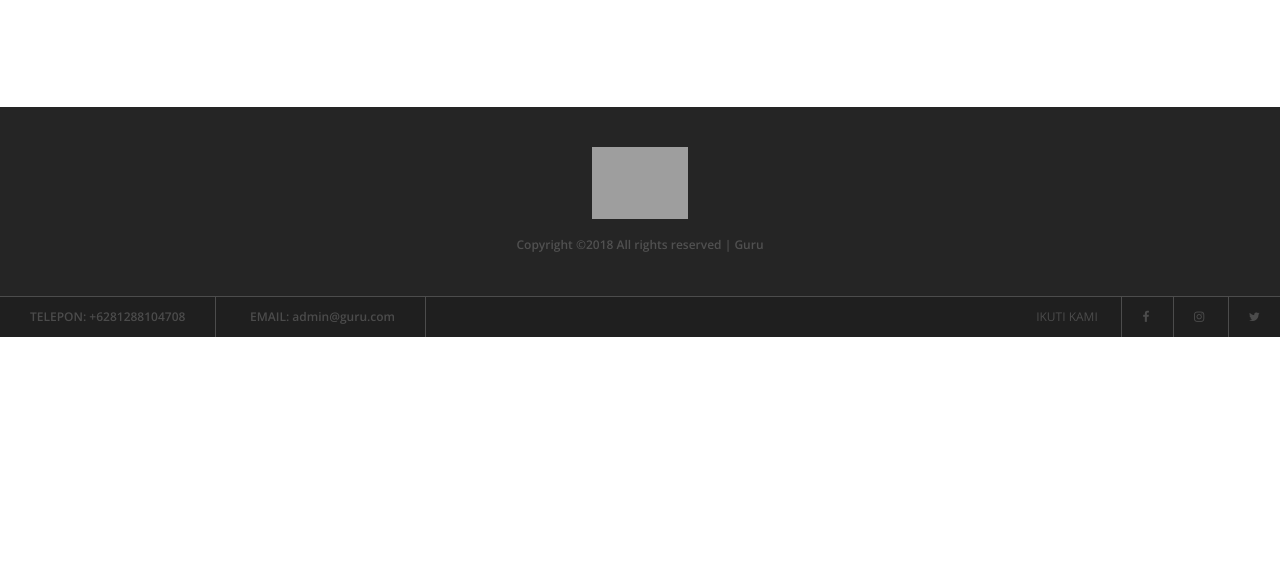
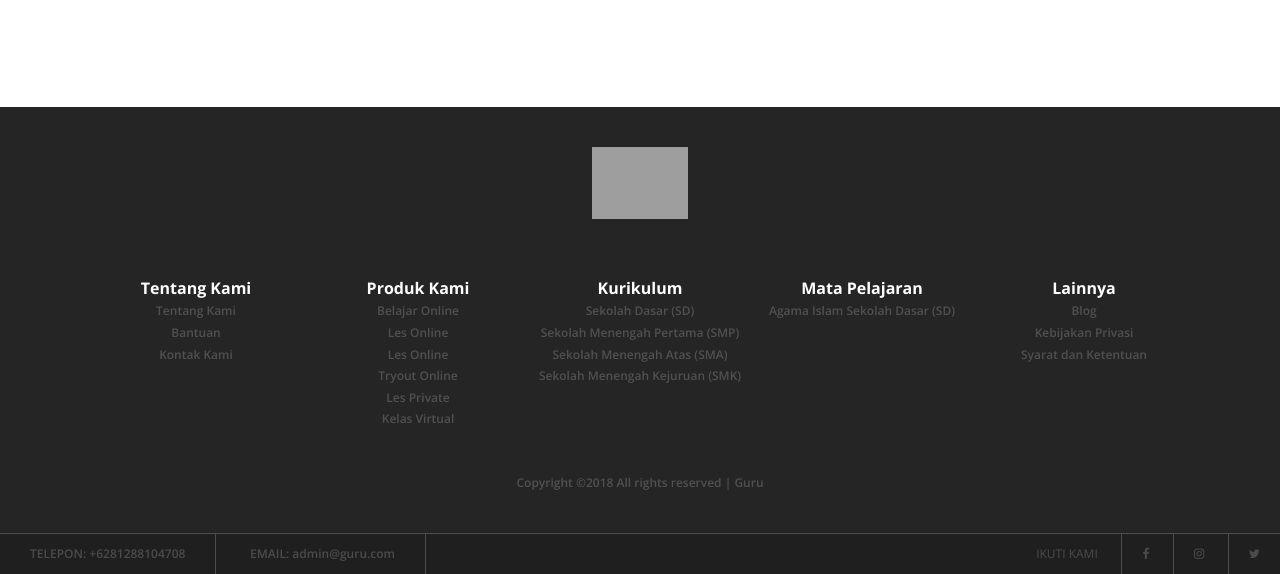
Before and after one commit to ockyaditia/Guru, a PHP site: page /index.php in a window 1280 px wide. Shown: the part 2985-3559 px from the top of the page. Before the commit the page ends 3322 px from the top, so only its background shows below. Run offline with PHP 8.4, Linux system fonts and the light colour scheme; data comes from the database, SQL or seed files in the repository; some web fonts are replaced; grey boxes are pictures that could not be loaded.

Commit message:
ADDED: Footer menu

```diff
--- a/body-top-footer.php
+++ b/body-top-footer.php
@@ -6,8 +6,65 @@
                         <div class="footer-logo">
                             <a href="index.php"><img src="img/core-img/guru.png" width="96" height="15" alt=""></a>
                         </div>
+						<br>
+						<br>
+						<div>
+							<font size="3">
+								<table style="color:white">
+									<th style="width:15%;">Tentang Kami</th>
+									<th style="width:15%;">Produk Kami</th>
+									<th style="width:15%;">Kurikulum</th>
+									<th style="width:15%;">Mata Pelajaran</th>
+									<th style="width:15%;">Lainnya</th>
+									<tr>
+										<td><p><a href="about-us.php">Tentang Kami</a></p></td>
+										<td><p><a href="online-learn.php">Belajar Online</a></p></td>
+										<td><p><a href="online-learn-category.php?category=Sekolah Dasar (SD)">Sekolah Dasar (SD)</a></p></td>
+										<td><p><a href="online-learn-theory.php?code=AGAMA_ISLAM_SD&subject=Agama Islam&class=Sekolah Dasar (SD)">Agama Islam Sekolah Dasar (SD)</a></p></td>
+										<td><p><a href="blog.php">Blog</a></p></td>
+									</tr>
+									<tr>
+										<td><p><a href="help.php">Bantuan</a></p></td>
+										<td><p><a href="online-tutoring.php">Les Online</a></p></td>
+										<td><p><a href="online-learn-category.php?category=Sekolah Menengah Pertama (SMP)">Sekolah Menengah Pertama (SMP)</a></p></td>
+										<td><p></p></td>
+										<td><p><a href="#">Kebijakan Privasi</a></p></td>
+									</tr>
+									<tr>
+										<td><p><a href="#">Kontak Kami</a></p></td>
+										<td><p><a href="digital-bootcamp.php">Les Online</a></p></td>
+										<td><p><a href="online-learn-category.php?category=Sekolah Menengah Atas (SMA)">Sekolah Menengah Atas (SMA)</a></p></td>
+										<td><p></p></td>
+										<td><p><a href="#">Syarat dan Ketentuan</a></p></td>
+									</tr>
+									<tr>
+										<td><p></p></td>
+										<td><p><a href="online-tryout.php">Tryout Online</a></p></td>
+										<td><p><a href="online-learn-category.php?category=Sekolah Menengah Kejuruan (SMK)">Sekolah Menengah Kejuruan (SMK)</a></p></td>
+										<td><p></p></td>
+										<td><p></p></td>
+									</tr>
+									<tr>
+										<td><p></p></td>
+										<td><p><a href="private-tutoring.php">Les Private</a></p></td>
+										<td><p></p></td>
+										<td><p></p></td>
+										<td><p></p></td>
+									</tr>
+									<tr>
+										<td><p></p></td>
+										<td><p><a href="virtual-class.php">Kelas Virtual</a></p></td>
+										<td><p></p></td>
+										<td><p></p></td>
+										<td><p></p></td>
+									</tr>
+								</table>
+							</font>
+						</div>
+						<br>
+						<br>
                         <!-- Copywrite -->
-                        <p><a href="#"><!-- Link back to Colorlib can't be removed. Template is licensed under CC BY 3.0. -->
+                        <p><a href="index.php"><!-- Link back to Colorlib can't be removed. Template is licensed under CC BY 3.0. -->
 							Copyright &copy;<script>document.write(new Date().getFullYear());</script> All rights reserved | Guru</a>
 							<!-- Link back to Colorlib can't be removed. Template is licensed under CC BY 3.0. --></p>
                     </div>
```
